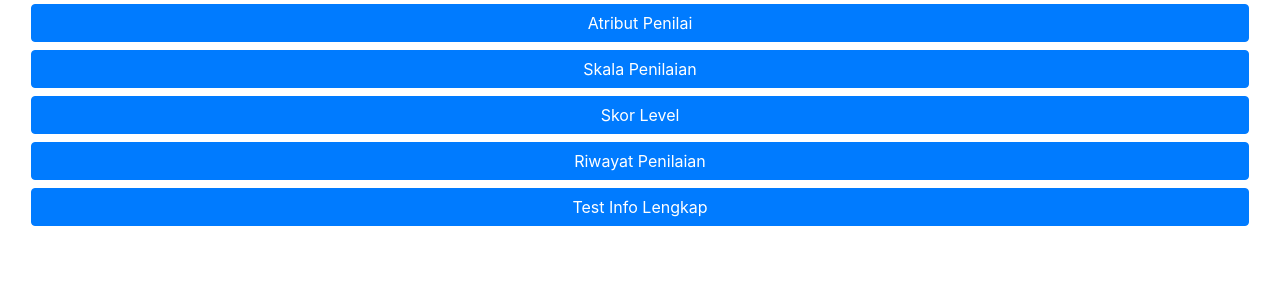
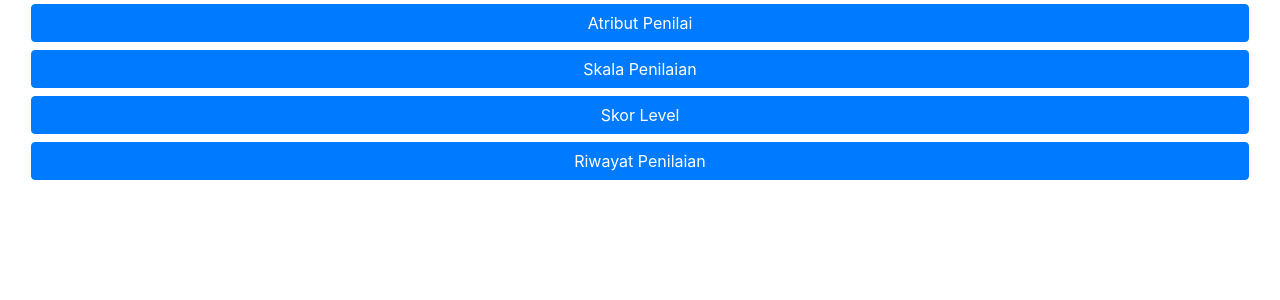
Before and after one commit to adiram17/surpreproject, a Django app: page /surpre/ in a window 1280 px wide. Shown: the part 298-598 px from the top of the page. Run offline with Django 3.2, Linux system fonts and the light colour scheme; a user stored in the database is signed in; some libraries are stand-ins or nearby versions.

Commit message:
update homepage

```diff
--- a/templates/pages/home.html
+++ b/templates/pages/home.html
@@ -34,9 +34,7 @@
             <div class="mb-2">
                 <a type="button" href="{%url 'scorehistory'%}" class="btn btn-primary  btn-block">Riwayat Penilaian</a>
             </div>
-            <div>
-                <a type="button" href="{%url 'test'%}" class="btn btn-primary  btn-block">Test Info Lengkap</a>
-            </div>
+
 
         </div>
     </div>
```
